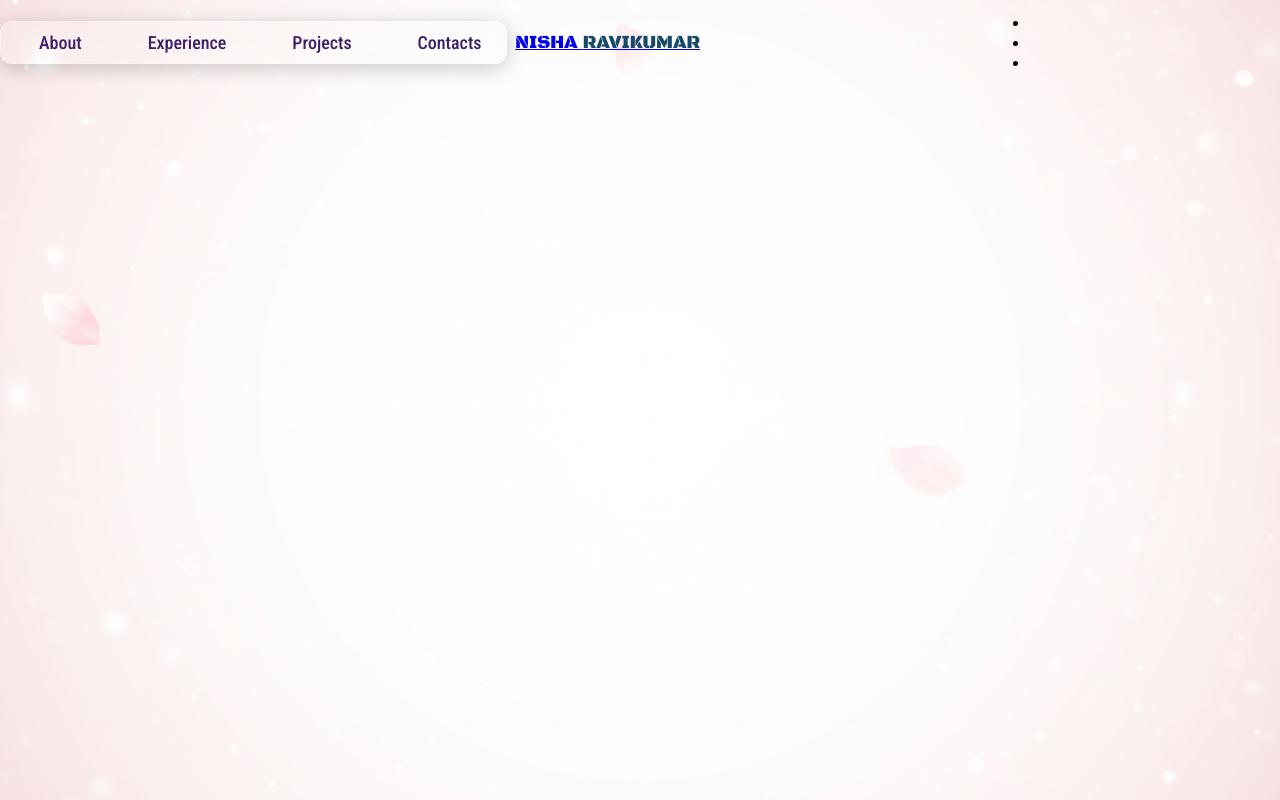
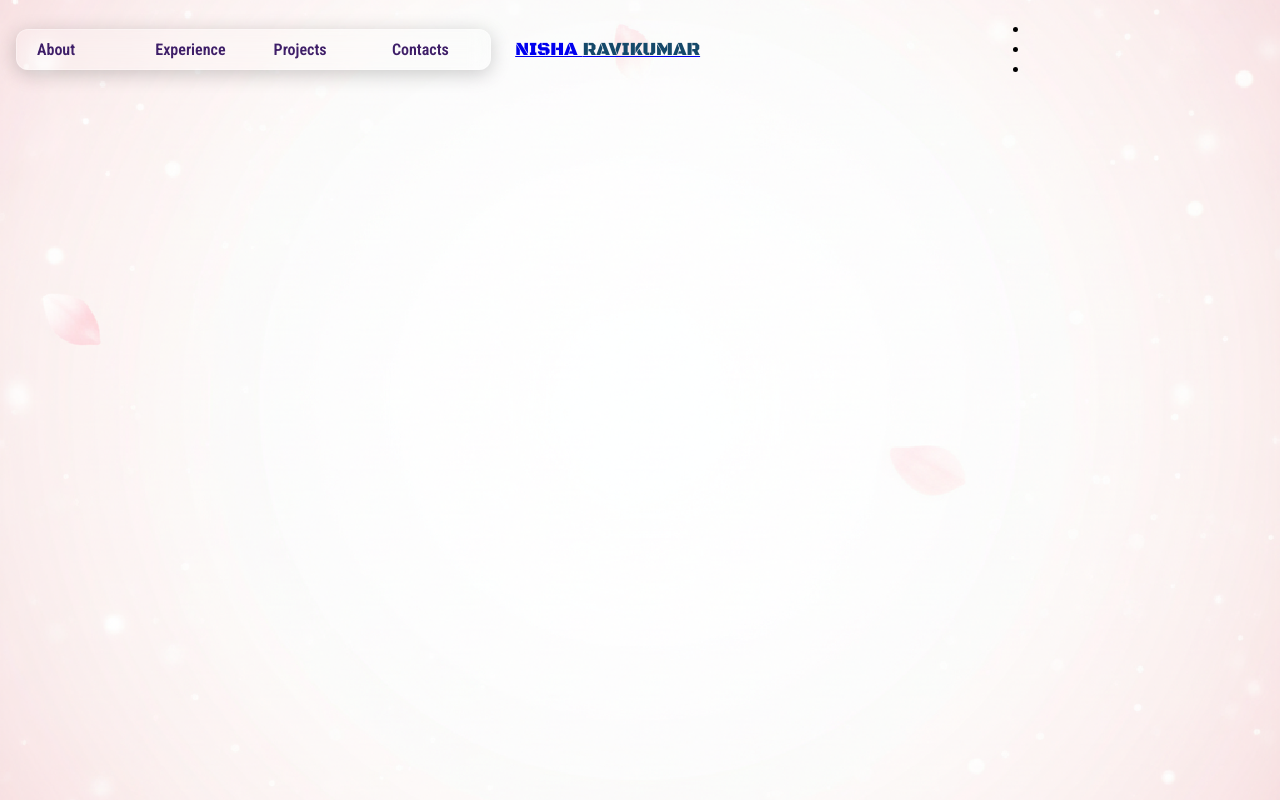
Before and after one commit to AravindSaravananGitHub/Nisha-Medical-Billing, a React (Vite) app: page / in a window 1280 px wide. Built offline with nearby package versions, Linux system fonts and the light colour scheme; some icons are missing.

Commit message:
Nav item redesign

```diff
--- a/src/CSS/navbar.css
+++ b/src/CSS/navbar.css
@@ -9,7 +9,6 @@ span {
 }
 
 .nav-container {
-  width: 100%;
   display: grid;
   grid-template-columns: repeat(10, 1fr);
   grid-template-rows: repeat(1, 1fr);
@@ -33,35 +32,33 @@ span {
 }
 
 .nav-content {
-  width: 100%;
   background: rgba(255, 255, 255, 0.15); /* Transparent white */
   backdrop-filter: blur(10px); /* Glass blur */
   -webkit-backdrop-filter: blur(10px); /* Safari support */
   border-radius: 12px;
-  padding: 10px 20px;
+
   border: 1px solid rgba(255, 255, 255, 0.3); /* Light border for glass edge */
   box-shadow: 0 4px 20px rgba(0, 0, 0, 0.2); /* Soft shadow */
+  margin: 1rem;
 }
 
-.nav-menu {
+.nav-content ul {
+  display: flex;
+  flex-direction: row;
+  justify-content: space-around;
+  align-items: center;
+}
+
+.nav-content ul li {
+  display: block;
   height: 100%;
   width: 100%;
-  display: flex;
-  justify-content: space-around;
-  align-items: center;
-  gap: 30px;
-  list-style: none;
-  margin: 0;
-  padding: 0;
+  padding: 10px 20px;
+  list-style-type: none;
 }
 
-.nav-menu li a {
+.nav-content ul li a {
   text-decoration: none;
+  font-weight: 600;
   color: var(--color2);
-  font-weight: bold;
-  transition: 0.3s ease;
-  font-size: 18px;
-  font-weight: 500;
-  padding: 10px 18px;
-  border-radius: 10px;
 }
--- a/src/Components/Navbar.jsx
+++ b/src/Components/Navbar.jsx
@@ -1,4 +1,4 @@
-import React from "react";
+import React, { useState } from "react";
 import "../CSS/navbar.css";
 import MarkunreadIcon from "@mui/icons-material/Markunread";
 import CallIcon from "@mui/icons-material/Call";
@@ -6,13 +6,18 @@ import WhatsAppIcon from "@mui/icons-material/WhatsApp";
 
 const Navbar = () => {
   const navItems = ["About", "Experience", "Projects", "Contacts"];
+  const [activeItem, setActiveItem] = useState("About");
 
   return (
     <div className="nav-container">
       <div className="nav-content">
         <ul className="nav-menu">
           {navItems.map((item, itemPosition) => (
-            <li key={itemPosition}>
+            <li
+              key={itemPosition}
+              className={activeItem === item ? "active" : ""}
+              onClick={() => setActiveItem(item)}
+            >
               <a href="#">{item}</a>
             </li>
           ))}
```
